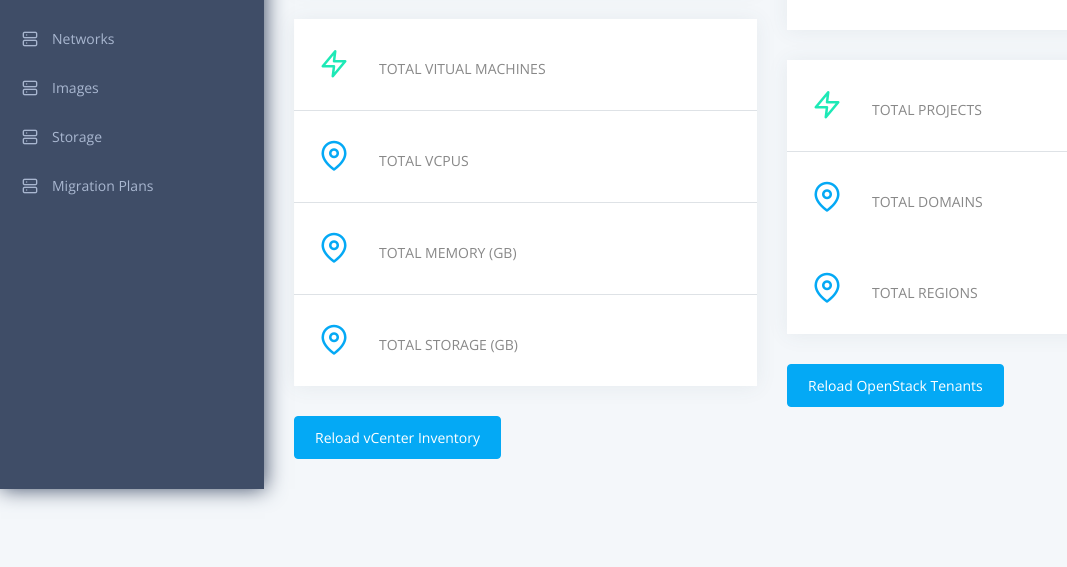
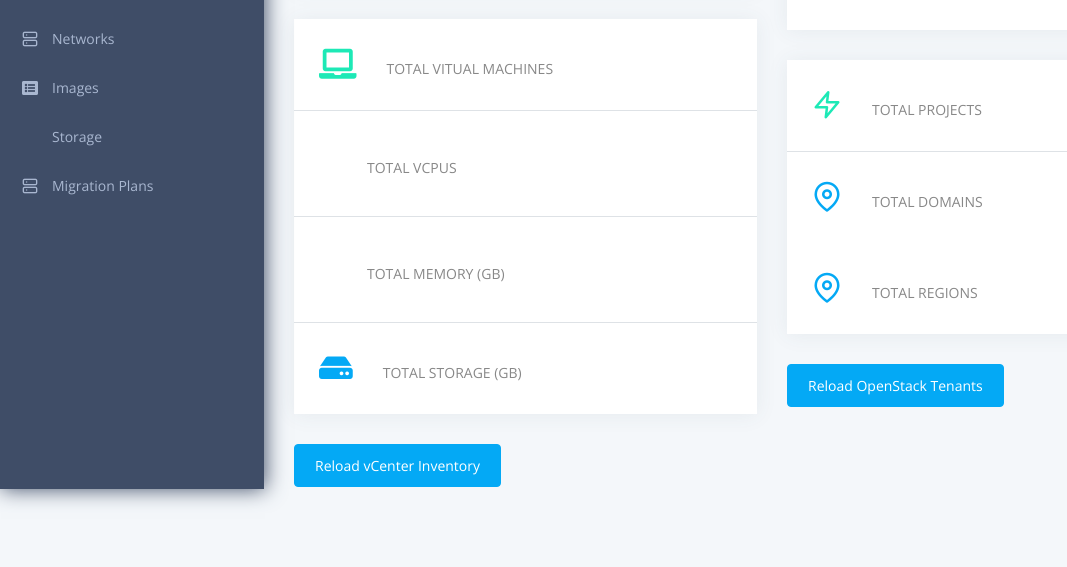
Before and after one commit to MuralidharB/vmosmapping, a Flask app: template apps/templates/home/index.html in a window 1280 px wide. Shown: the part 311-878 px from the top of the page, without its empty margins (0-1067 px from the left). Run offline with Flask 3, Linux system fonts and the light colour scheme; the template is opened without the code that fills it, so the values that code supplies are empty; some libraries are stand-ins or nearby versions.

Commit message:
Updated some icons

```diff
--- a/apps/templates/home/index.html
+++ b/apps/templates/home/index.html
@@ -39,7 +39,7 @@
                                         <div class="card-block border-bottom">
                                             <div class="row d-flex align-items-center">
                                                 <div class="col-auto">
-                                                    <i class="feather icon-zap f-30 text-c-green"></i>
+                                                    <i class="fa fa-laptop f-30 text-c-green"></i>
                                                 </div>
                                                 <div class="col">
                                                     <h3 id="vms" class="f-w-300">{{ vms }}</h3>
@@ -50,7 +50,7 @@
                                         <div class="card-block border-bottom">
                                             <div class="row d-flex align-items-center">
                                                 <div class="col-auto">
-                                                    <i class="feather icon-map-pin f-30 text-c-blue"></i>
+                                                    <i class="fa-solid fa-microchip f-30 text-c-blue"></i>
                                                 </div>
                                                 <div class="col">
                                                     <h3 id="vcpus" class="f-w-300">{{ vcpus }}</h3>
@@ -61,7 +61,7 @@
                                         <div class="card-block border-bottom">
                                             <div class="row d-flex align-items-center">
                                                 <div class="col-auto">
-                                                    <i class="feather icon-map-pin f-30 text-c-blue"></i>
+                                                    <i class="fa-solid fa-memory f-30 text-c-blue"></i>
                                                 </div>
                                                 <div class="col">
                                                     <h3 id="memory" class="f-w-300">{{ memory }}</h3>
@@ -72,7 +72,7 @@
                                         <div class="card-block">
                                             <div class="row d-flex align-items-center">
                                                 <div class="col-auto">
-                                                    <i class="feather icon-map-pin f-30 text-c-blue"></i>
+                                                    <i class="fas fa-hdd f-30 text-c-blue"></i>
                                                 </div>
                                                 <div class="col">
                                                     <h3 id="storage" class="f-w-300">{{ storage }}</h3>
--- a/apps/templates/includes/sidebar.html
+++ b/apps/templates/includes/sidebar.html
@@ -37,12 +37,12 @@
                 <li data-username="Table bootstrap datatable footable"
                     class="nav-item {% if 'images' in segment %} active {% endif %}">
                     <a href="/images" class="nav-link "><span class="pcoded-micon"><i
-                            class="feather icon-server"></i></span><span class="pcoded-mtext">Images</span></a>
+                            class="fa fa-list-alt"></i></span><span class="pcoded-mtext">Images</span></a>
                 </li>
                 <li data-username="Table bootstrap datatable footable"
                     class="nav-item {% if 'storage' in segment %} active {% endif %}">
                     <a href="/storage" class="nav-link "><span class="pcoded-micon"><i
-                            class="feather icon-server"></i></span><span class="pcoded-mtext">Storage</span></a>
+                            class="fa-solid fa-database"></i></span><span class="pcoded-mtext">Storage</span></a>
                 </li>
                 <li data-username="Table bootstrap datatable footable"
                     class="nav-item {% if 'migration_plans' in segment %} active {% endif %}">
```
